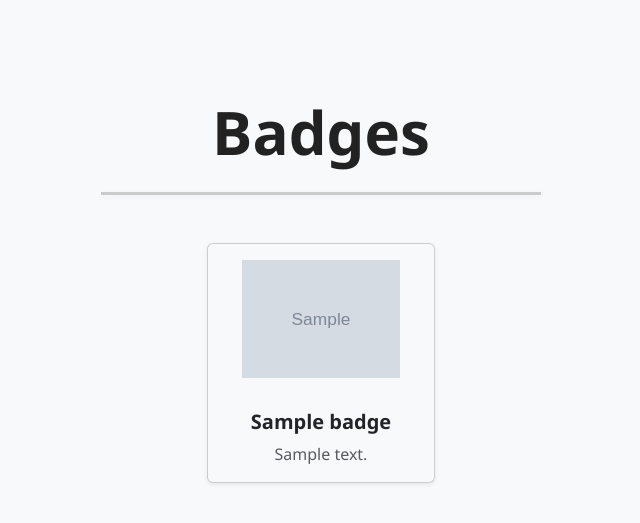
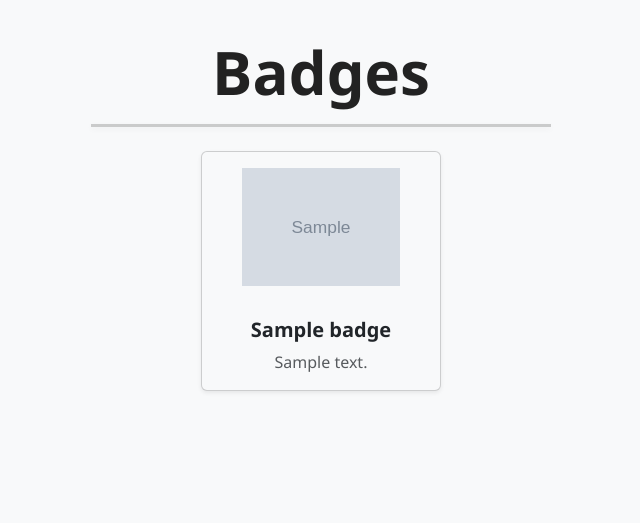
Before and after one commit to mario14guajardo/django-app, a Django app: page /badges/ in a window 1280 px wide. Shown: the part 96-619 px from the top of the page, without its empty margins (319-959 px from the left). Run offline with Django 5.2, Linux system fonts and the light colour scheme; tables that the repository leaves empty hold one stand-in row (values such as "Sample post"); grey boxes marked "Sample" are stand-in pictures.

Commit message:
Update badges.html

```diff
--- a/myapp/templates/myapp/badges.html
+++ b/myapp/templates/myapp/badges.html
@@ -1,18 +1,17 @@
 {% extends "myapp/base.html" %}
 
 {% block content %}
-<div class="container mt-5">
 
-    <!-- Centered column like Create Post page -->
+<!-- Centered column -->
 <div class="col-md-8 mx-auto text-center">
 
-        <!-- Title (larger, spaced, centered) -->
-        <h1 class="mb-4 fw-bold" style="font-size: 3.75rem;">
+    <!-- Title -->
+    <h1 class="mb-3 fw-bold" style="font-size: 3.75rem;">
         Badges
     </h1>
 
-        <!-- Pronounced divider with shadow -->
-        <hr class="mx-auto mb-5" style="
+    <!-- Divider -->
+    <hr class="mx-auto mb-4" style="
         width: 60%;
         height: 3px;
         background-color: #444;
@@ -26,9 +25,14 @@
                 <div class="col-md-4 mb-4">
                     <div class="card text-center h-100 shadow-sm bg-light rounded">
                         {% if badge.image %}
-                                <img src="{{ badge.image.url }}" class="card-img-top p-3" style="height:150px; object-fit:contain;" alt="{{ badge.name }}">
+                            <img src="{{ badge.image.url }}"
+                                 class="card-img-top p-3"
+                                 style="height:150px; object-fit:contain;"
+                                 alt="{{ badge.name }}">
                         {% else %}
-                                <img src="https://via.placeholder.com/150" class="card-img-top p-3" alt="No image">
+                            <img src="https://via.placeholder.com/150"
+                                 class="card-img-top p-3"
+                                 alt="No image">
                         {% endif %}
                         <div class="card-body">
                             <h5 class="card-title fw-semibold">{{ badge.name }}</h5>
@@ -39,11 +43,11 @@
             {% endfor %}
         </div>
     {% else %}
-            <!-- Centered "no badges" message -->
-            <p class="mt-4 text-muted" style="font-size: 1.2rem;">No badges available yet.</p>
+        <p class="mt-3 text-muted" style="font-size: 1.2rem;">
+            No badges available yet.
+        </p>
     {% endif %}
 
 </div>
 
-</div>
 {% endblock %}
```
Lines whose indentation alone changed are shown as unchanged.
